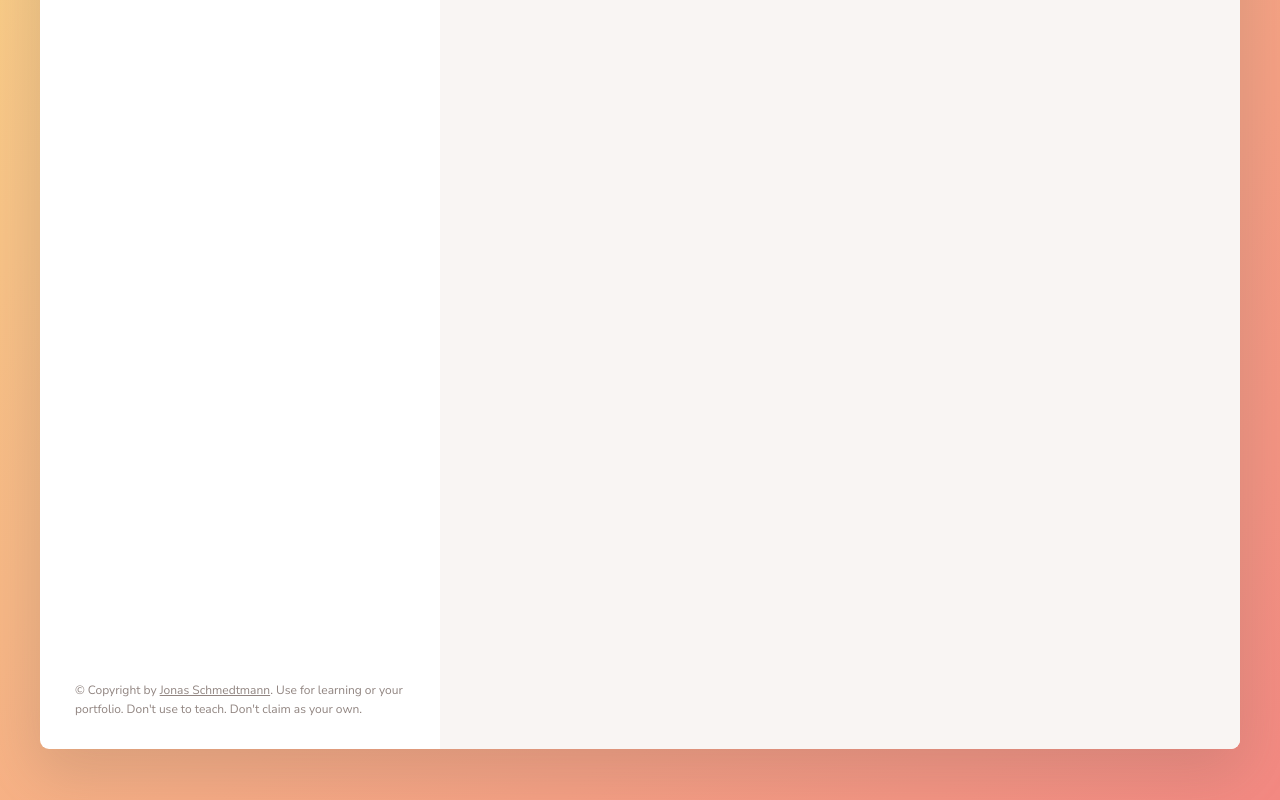
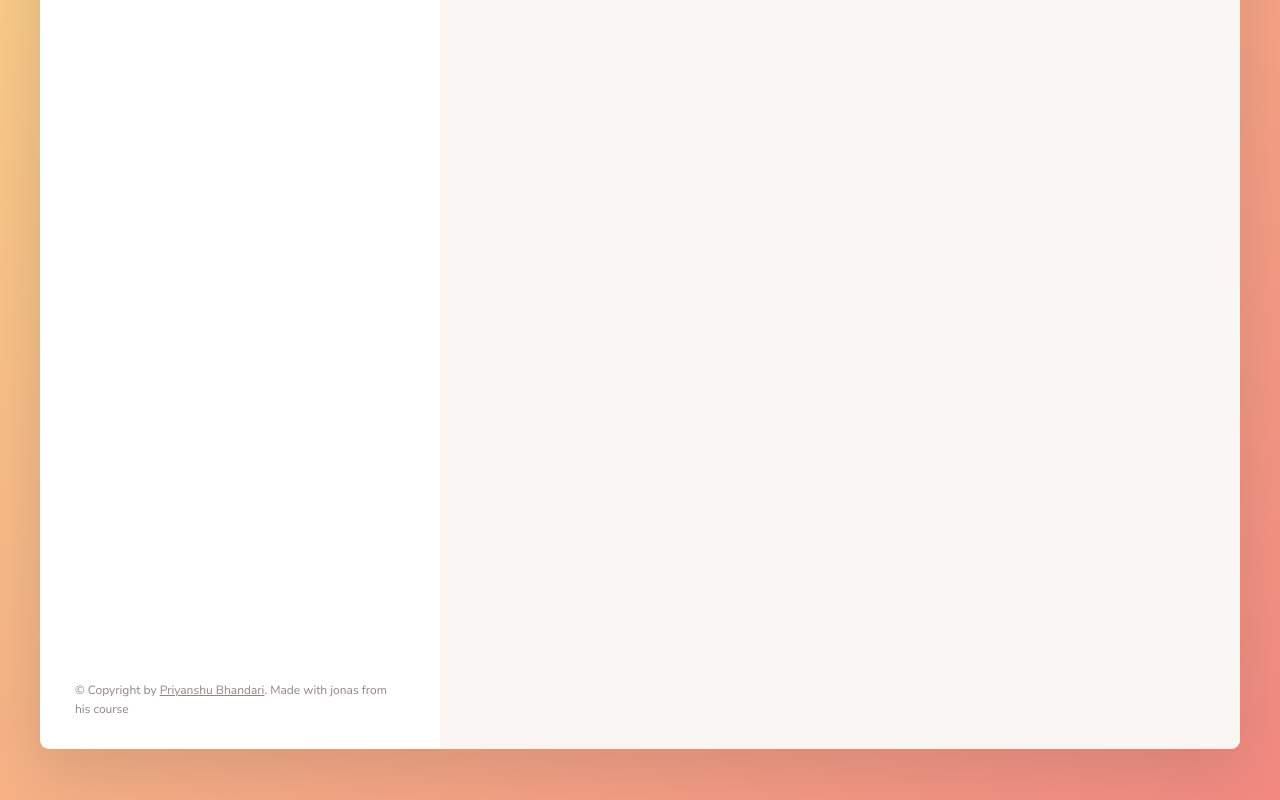
Before and after one commit to PRIYU007/forkify-priyu-jonas, a website built with Parcel: page index.html in a window 1280 px wide. Shown: the part 472-1272 px from the top of the page. Built offline with nearby package versions, Linux system fonts and the light colour scheme.

Commit message:
Initial Commit

```diff
--- a/index.html
+++ b/index.html
@@ -126,10 +126,9 @@
           <a
             class="twitter-link"
             target="_blank"
-            href="https://twitter.com/jonasschmedtman"
-            >Jonas Schmedtmann</a
-          >. Use for learning or your portfolio. Don't use to teach. Don't claim
-          as your own.
+            href="https://github.com/PRIYU007"
+            >Priyanshu Bhandari</a
+          >. Made with jonas from his course
         </p>
       </div>
 
```
